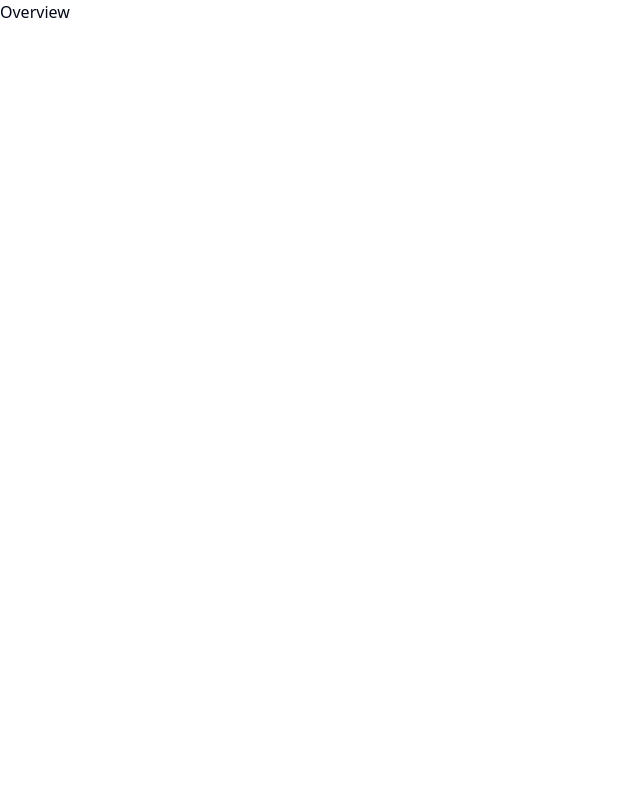
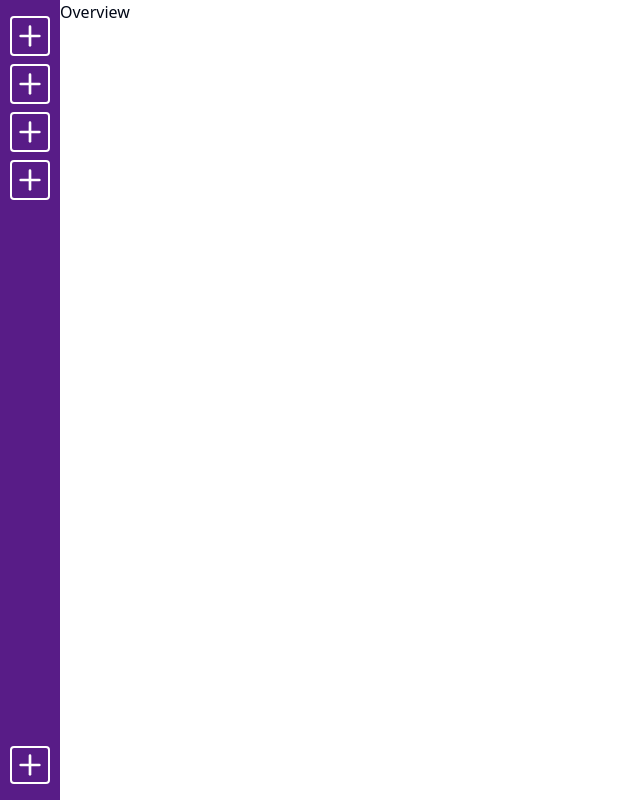
Before and after one commit to fiona-byte/querygrid, a React (Vite) app in the folder client/: page /1 in a window 1280 px wide. Shown: the whole page, without its empty margins (0-640 px from the left). Built offline with nearby package versions, Linux system fonts and the light colour scheme.

Commit message:
app sidebar

```diff
--- a/client/package.json
+++ b/client/package.json
@@ -11,12 +11,14 @@
   },
   "dependencies": {
     "@loadable/component": "^5.15.3",
+    "@radix-ui/react-slot": "^1.0.2",
     "@tanstack/react-query": "^4.29.25",
     "class-variance-authority": "^0.7.0",
     "clsx": "^2.0.0",
     "lucide-react": "^0.262.0",
     "react": "^18.2.0",
     "react-dom": "^18.2.0",
+    "react-perfect-scrollbar": "^1.5.8",
     "react-router-dom": "^6.14.2",
     "tailwind-merge": "^1.14.0",
     "tailwindcss-animate": "^1.0.6",
--- a/client/src/App.tsx
+++ b/client/src/App.tsx
@@ -1,5 +1,6 @@
 import { QueryClient, QueryClientProvider } from '@tanstack/react-query';
 import Router from './router/router';
+import 'react-perfect-scrollbar/dist/css/styles.css';
 import './index.css';
 
 const queryClient = new QueryClient();
--- /dev/null
+++ b/client/src/components/appSidebar/index.tsx
@@ -0,0 +1,52 @@
+import { ReactNode } from 'react';
+import PerfectScrollbar from 'react-perfect-scrollbar';
+import { Link } from 'react-router-dom';
+import { Plus } from 'lucide-react';
+
+const apps = [
+  { id: 1, link: '/789782' },
+  { id: 2, link: '/463y566g' },
+  { id: 3, link: '/789753h382' },
+  { id: 4, link: '/7896hg5356782' },
+];
+
+type AppLink = {
+  children: ReactNode;
+  link: string;
+  className: string;
+};
+
+const AppLink = ({ children, link, className }: AppLink) => {
+  return (
+    <Link to={link} className={className}>
+      {children}
+    </Link>
+  );
+};
+
+const AppSidebar = () => {
+  return (
+    <div className="w-[60px] h-[100%] bg-purple-900 flex flex-col px-1 py-4 items-center">
+      <PerfectScrollbar>
+        {apps.map((app) => (
+          <AppLink
+            className="border-2 border-white flex items-center justify-center w-[40px] h-[40px] rounded mb-2"
+            key={app.id}
+            link={app.link}
+          >
+            <Plus color="white" size={32} />
+          </AppLink>
+        ))}
+      </PerfectScrollbar>
+
+      <AppLink
+        className="border-2 border-white flex items-center justify-center w-[40px] h-[40px] rounded"
+        link="/create"
+      >
+        <Plus color="white" size={32} />
+      </AppLink>
+    </div>
+  );
+};
+
+export default AppSidebar;
--- /dev/null
+++ b/client/src/components/ui/button.tsx
@@ -0,0 +1,56 @@
+import * as React from "react"
+import { Slot } from "@radix-ui/react-slot"
+import { cva, type VariantProps } from "class-variance-authority"
+
+import { cn } from "@/lib/utils"
+
+const buttonVariants = cva(
+  "inline-flex items-center justify-center rounded-md text-sm font-medium ring-offset-background transition-colors focus-visible:outline-none focus-visible:ring-2 focus-visible:ring-ring focus-visible:ring-offset-2 disabled:pointer-events-none disabled:opacity-50",
+  {
+    variants: {
+      variant: {
+        default: "bg-primary text-primary-foreground hover:bg-primary/90",
+        destructive:
+          "bg-destructive text-destructive-foreground hover:bg-destructive/90",
+        outline:
+          "border border-input bg-background hover:bg-accent hover:text-accent-foreground",
+        secondary:
+          "bg-secondary text-secondary-foreground hover:bg-secondary/80",
+        ghost: "hover:bg-accent hover:text-accent-foreground",
+        link: "text-primary underline-offset-4 hover:underline",
+      },
+      size: {
+        default: "h-10 px-4 py-2",
+        sm: "h-9 rounded-md px-3",
+        lg: "h-11 rounded-md px-8",
+        icon: "h-10 w-10",
+      },
+    },
+    defaultVariants: {
+      variant: "default",
+      size: "default",
+    },
+  }
+)
+
+export interface ButtonProps
+  extends React.ButtonHTMLAttributes<HTMLButtonElement>,
+    VariantProps<typeof buttonVariants> {
+  asChild?: boolean
+}
+
+const Button = React.forwardRef<HTMLButtonElement, ButtonProps>(
+  ({ className, variant, size, asChild = false, ...props }, ref) => {
+    const Comp = asChild ? Slot : "button"
+    return (
+      <Comp
+        className={cn(buttonVariants({ variant, size, className }))}
+        ref={ref}
+        {...props}
+      />
+    )
+  }
+)
+Button.displayName = "Button"
+
+export { Button, buttonVariants }
--- a/client/src/index.css
+++ b/client/src/index.css
@@ -76,3 +76,13 @@
     @apply bg-background text-foreground;
   }
 }
+
+html,
+body,
+#root {
+  height: 100%;
+}
+
+.ps__rail-y {
+  display: none !important;
+}
--- a/client/src/layout/dashboard.tsx
+++ b/client/src/layout/dashboard.tsx
@@ -1,9 +1,20 @@
 import { Outlet } from 'react-router-dom';
+import AppSidebar from '../components/appSidebar';
 
 const DashboardLayout = () => {
   return (
-    <div>
-      <Outlet />
+    <div className="flex flex-row h-[100%]">
+      {/* app sidebar */}
+      <AppSidebar />
+
+      {/* sidebar */}
+
+      {/* main layout */}
+      <div>
+        {/* header (static) */}
+
+        <Outlet />
+      </div>
     </div>
   );
 };
```
Also changed, not shown: 1 other file (tests, documents, lock files or other folders).
